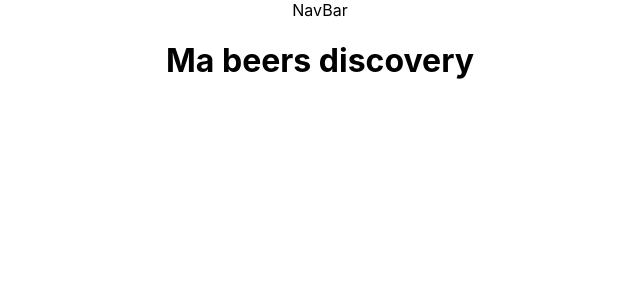
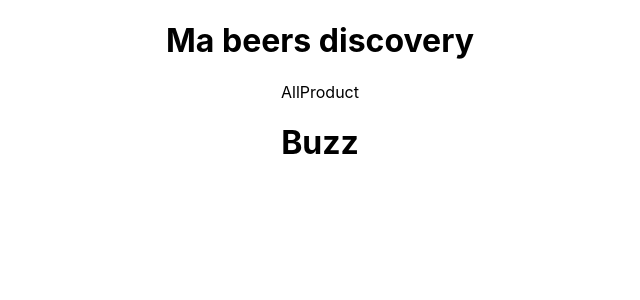
Before and after one commit to jujuck/React_debug_it, a React (Create React App) app: page / in a window 1280 px wide. Shown: the top 300 px of the page, without its empty margins (320-960 px from the left). Built offline with nearby package versions, Linux system fonts and the light colour scheme; the HTML template or start-up script is replaced by a standard one.

Commit message:
Ajout de la page allProduct

```diff
--- a/src/App.js
+++ b/src/App.js
@@ -1,12 +1,15 @@
+import { useState } from 'react'
 import NavBar from './components/NavBar';
 
 import './App.css';
+import AllProduct from './pages/AllProduct';
 
 function App() {
+  const [page, setPage] = useState("home")
   return (
     <div className="App">
       <NavBar />
-      <h1>Ma beers discovery</h1>
+      {page === "home" && <AllProduct />}
     </div>
   );
 }
--- a/src/components/NavBar.jsx
+++ b/src/components/NavBar.jsx
@@ -2,7 +2,7 @@ import React from 'react'
 
 const NavBar = () => {
   return (
-    <div>NavBar</div>
+    <div><h1>Ma beers discovery</h1></div>
   )
 }
 
--- /dev/null
+++ b/src/pages/AllProduct.jsx
@@ -0,0 +1,14 @@
+import React from 'react';
+import beers from '../data/beers'
+
+const AllProduct = () => {
+  return (
+    <div>
+      AllProduct
+      <h1>{beers[0].name}</h1>
+    </div>
+
+  )
+}
+
+export default AllProduct
```
